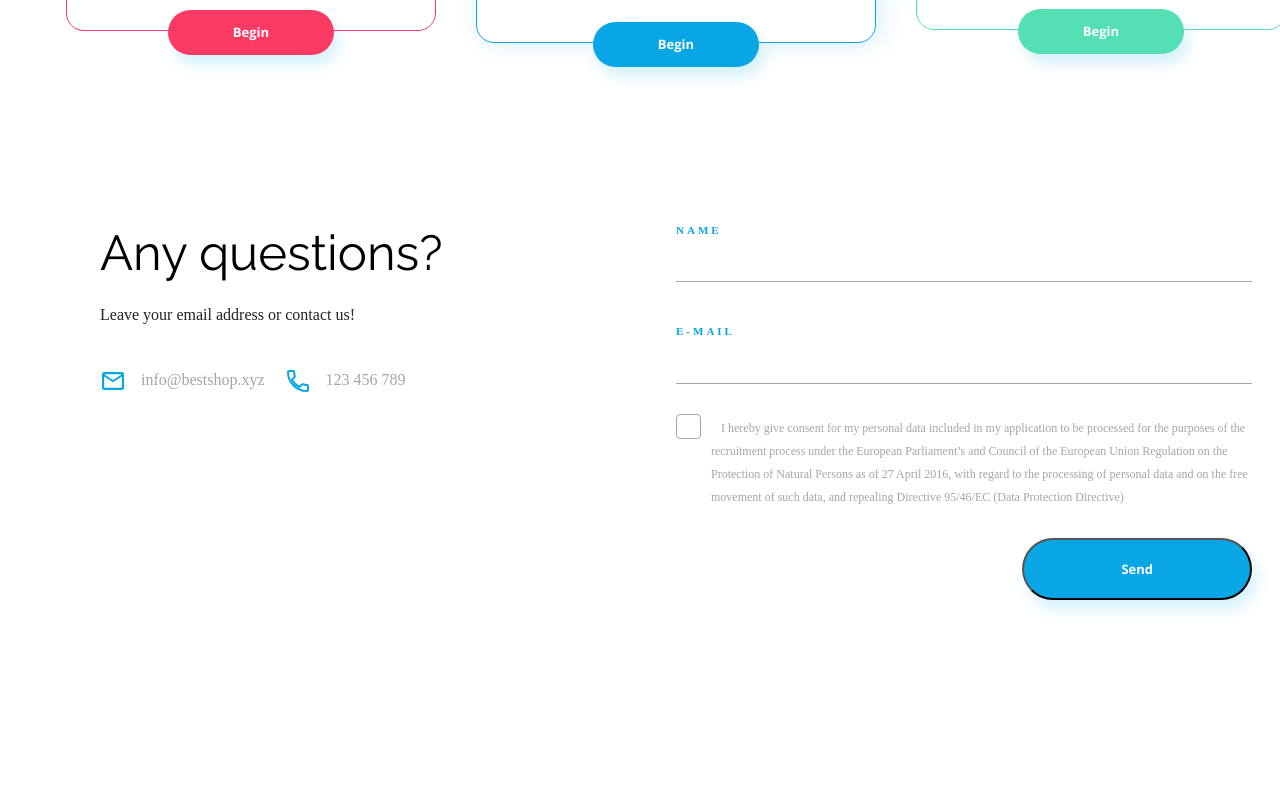
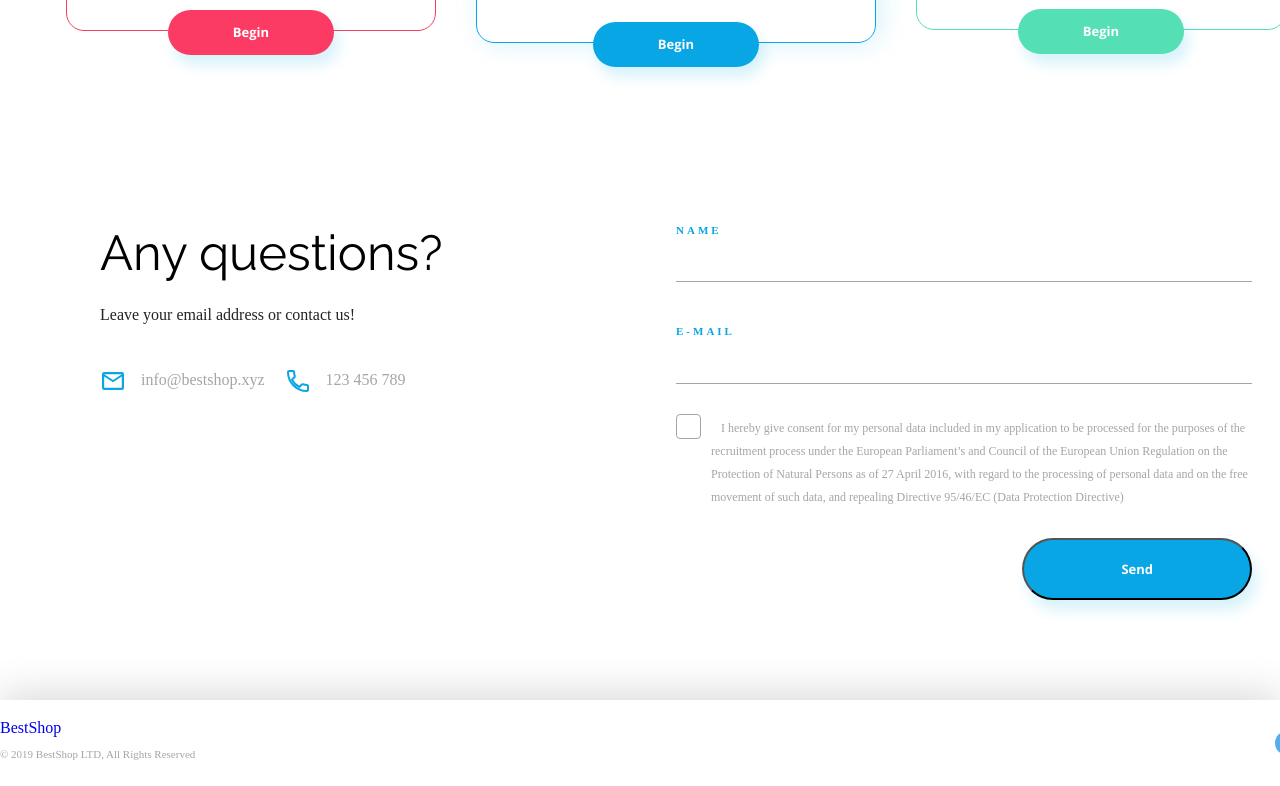
Before and after one commit to SzymonSzmydt/BestShop_Warsztat, a plain HTML site: page index.html in a window 1280 px wide. Shown: the part 3217-4003 px from the top of the page. Before the commit the page ends 3917 px from the top, so only its background shows below. Drawn offline with nearby package versions, Linux system fonts and the light colour scheme.

Commit message:
Section footer complete

```diff
--- a/css/style.css
+++ b/css/style.css
@@ -588,3 +588,31 @@ h2 {
     align-self: flex-end;
     margin-top: 20px;
 }
+
+.footer {
+    box-shadow: 0 -5px 40px #00000029;
+    padding: 20px 0;
+}
+
+.footer_container {
+    display: flex;
+    justify-content: space-between;
+    align-items: center;
+}
+
+.footer_info {
+    display: flex;
+    flex-direction: column;
+    justify-content: space-around;
+}
+
+.footer_copy {
+    font-size: 0.6875rem;
+    line-height: 1.5rem;
+    color: var(--color-grey);
+    margin-top: 6px;
+}
+
+.footer_icons a:first-of-type {
+    margin-right: 25px;
+}
--- a/index.html
+++ b/index.html
@@ -230,5 +230,18 @@
         </div>
     </section>      <!- END CONTACT SECTION -->
 
+    <!- START FOOTER SECTION -->
+    <footer class="footer">
+        <div class="footer_container container">
+            <div class="footer_info">
+                <a href="#" class="logo">BestShop</a>
+                <span class="footer_copy">© 2019 BestShop LTD, All Rights Reserved</span>
+            </div>
+            <div class="footer_icons">
+                <a href="#"><img src="assets/Twitter.svg" alt="twitter"/></a>
+                <a href="#"><img src="assets/Facebook.svg" alt="facebook"/></a>
+            </div>
+        </div>
+    </footer> <!- END FOOTER SECTION -->
 </body>
 </html>
```
